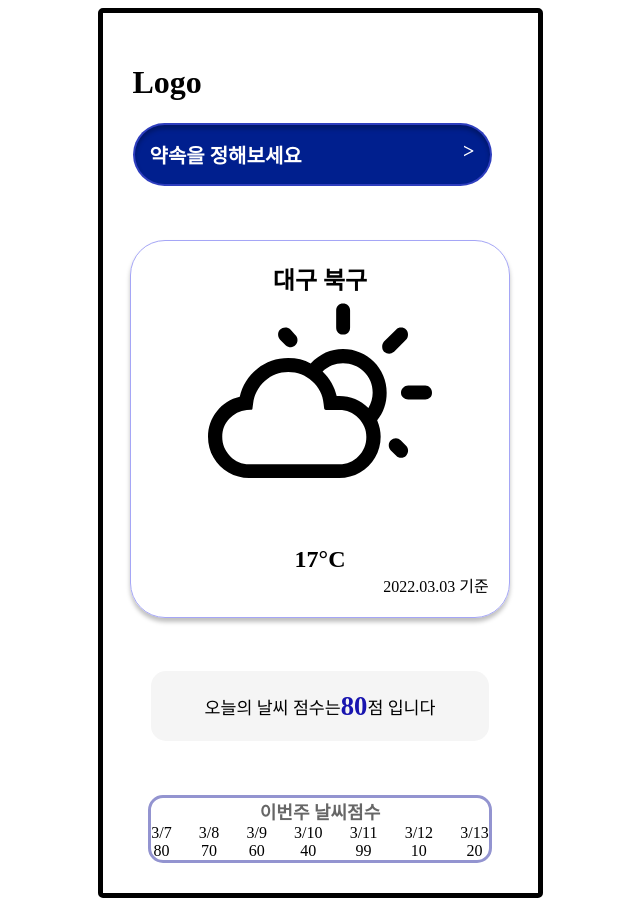
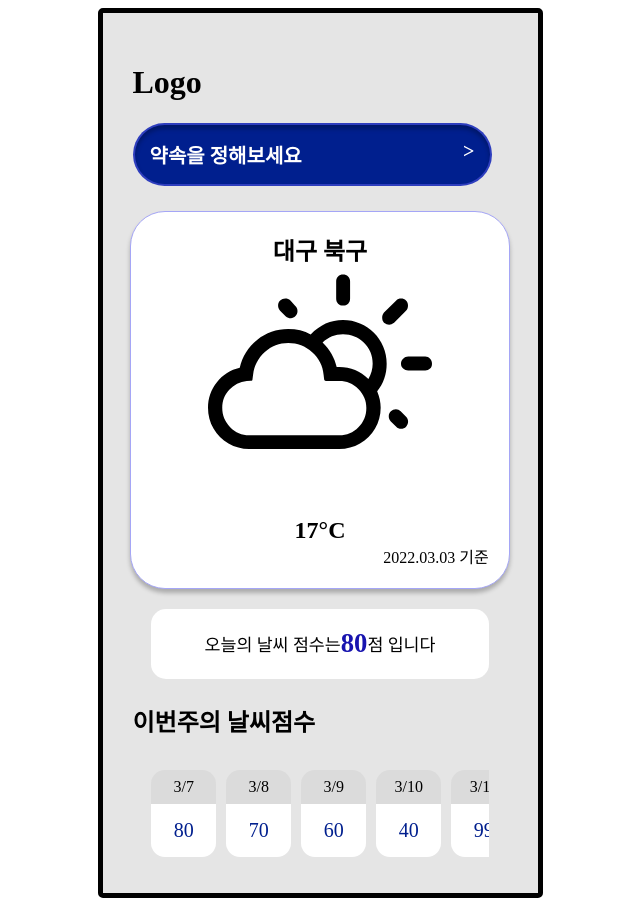
Before and after one commit to GDSC-KNU/Project1-Naonna, a React (Create React App) app: page / in a window 1280 px wide. Shown: the whole page, without its empty margins (320-960 px from the left). Built offline with nearby package versions, Linux system fonts and the light colour scheme.

Commit message:
feat(main) : weatherMain publishing

```diff
--- a/src/components/WeatherMain.tsx
+++ b/src/components/WeatherMain.tsx
@@ -10,6 +10,7 @@ const ComponentMain = styled.div`
   padding: 20px;
   border: 1.5px solid #a5a6f6;
   box-shadow: 0px 4px 4px rgba(0, 0, 0, 0.25);
+  background-color: #fff;
 `;
 
 const RightAlign = styled.div`
--- a/src/pages/Main.tsx
+++ b/src/pages/Main.tsx
@@ -5,7 +5,7 @@ import { Link } from 'react-router-dom';
 import { getWeatherInfo } from 'api/mockApi';
 import { weatherType } from 'types/apiTypes';
 
-const StyledLink = styled(Link)`
+const UnstyledLink = styled(Link)`
   text-decoration: none;
   width: 100%;
   &:focus,
@@ -28,6 +28,7 @@ const MainWrapper = styled.div`
   padding: 30px;
   display: flex;
   flex-direction: column;
+  background-color: #e5e5e5;
 `;
 
 const AppointmentWrapper = styled.div`
@@ -42,15 +43,12 @@ const AppointmentWrapper = styled.div`
   font-weight: bold;
   color: white;
   background-color: #001f8e;
-`;
-
-const WeatherScoreContainer = styled.div`
-  border: 3px solid #9394d0;
-  border-radius: 15px;
+  margin-bottom: 20px;
 `;
 
 const WeatherScore = styled.div`
-  background-color: #f5f5f5;
+  margin-top: 15px;
+  background-color: #fff;
   display: flex;
   justify-content: center;
   align-items: center;
@@ -75,12 +73,55 @@ const MainContent = styled.div`
   }
 `;
 
-const ComponentTitle = styled.div`
-  color: rgba(0, 0, 0, 0.6);
-  font-weight: 600;
-  font-size: 18px;
+const WeatherScoreListContainer = styled.div`
   display: flex;
-  justify-content: center;
+  justify-content: space-between;
+  align-items: center;
+  height: 100px;
+  flex-wrap: nowrap;
+  overflow-x: auto;
+  scrollbar-width: none;
+  &::-webkit-scrollbar {
+    display: none;
+  }
+  & > .mini-calendar {
+    display: inline-flex;
+    flex-direction: column;
+    align-items: center;
+    width: 65px;
+    flex-shrink: 0;
+    border-radius: 14px;
+    height: 87px;
+    &:not(:last-child) {
+      margin-right: 10px;
+    }
+    & > div {
+      display: flex;
+      justify-content: center;
+      align-items: center;
+    }
+    & > .date {
+      background-color: #dbdbdb;
+      height: 34px;
+      width: 100%;
+      font-size: 16px;
+      border-top-left-radius: 14px;
+      border-top-right-radius: 14px;
+    }
+    & > .score {
+      color: #001f8e;
+      font-size: 20px;
+      height: 53px;
+      background-color: #fff;
+      width: 100%;
+      border-bottom-left-radius: 14px;
+      border-bottom-right-radius: 14px;
+    }
+  }
+`;
+
+const ComponentTitle = styled.h2`
+  align-self: flex-start;
 `;
 
 const Main = () => {
@@ -96,12 +137,12 @@ const Main = () => {
         <h1>Logo</h1>
       </header>
       <MainContent>
-        <StyledLink to="/option">
+        <UnstyledLink to="/option">
           <AppointmentWrapper>
             <span>약속을 정해보세요</span>
             <span> &gt; </span>
           </AppointmentWrapper>
-        </StyledLink>
+        </UnstyledLink>
         <WeatherMain
           locationName={weatherInfo.location}
           weatherCode={weatherInfo.weatherCode}
@@ -111,24 +152,15 @@ const Main = () => {
         <WeatherScore>
           오늘의 날씨 점수는 <strong>{weatherInfo.todayScore}</strong>점 입니다
         </WeatherScore>
-        <WeatherScoreContainer>
-          <ComponentTitle>이번주 날씨점수</ComponentTitle>
-          <div style={{ display: 'flex', justifyContent: 'space-between' }}>
-            {weatherInfo.weekScoreData?.map((data, idx) => (
-              <div
-                key={idx}
-                style={{
-                  display: 'flex',
-                  flexDirection: 'column',
-                  alignItems: 'center',
-                }}
-              >
-                <div>{data.date}</div>
-                <div>{data.score}</div>
-              </div>
-            ))}
-          </div>
-        </WeatherScoreContainer>
+        <ComponentTitle>이번주의 날씨점수</ComponentTitle>
+        <WeatherScoreListContainer>
+          {weatherInfo.weekScoreData?.map((data, idx) => (
+            <div key={idx} className="mini-calendar">
+              <div className="date">{data.date}</div>
+              <div className="score">{data.score}</div>
+            </div>
+          ))}
+        </WeatherScoreListContainer>
       </MainContent>
     </MainWrapper>
   );
```
